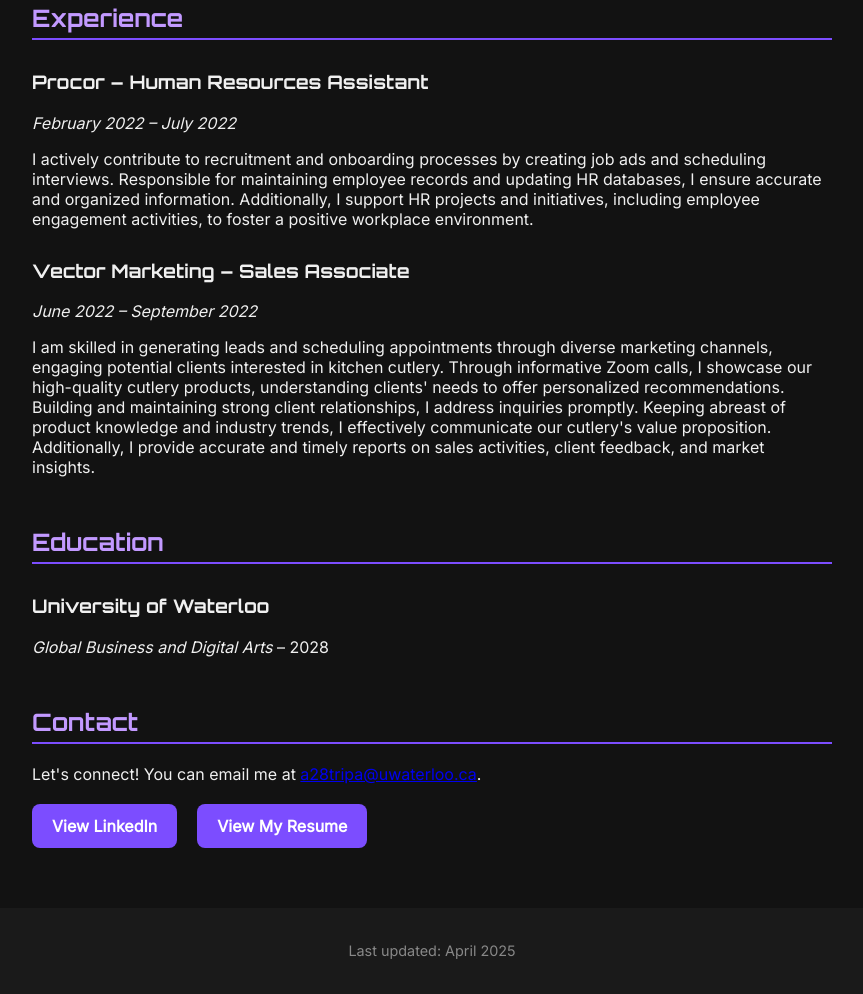
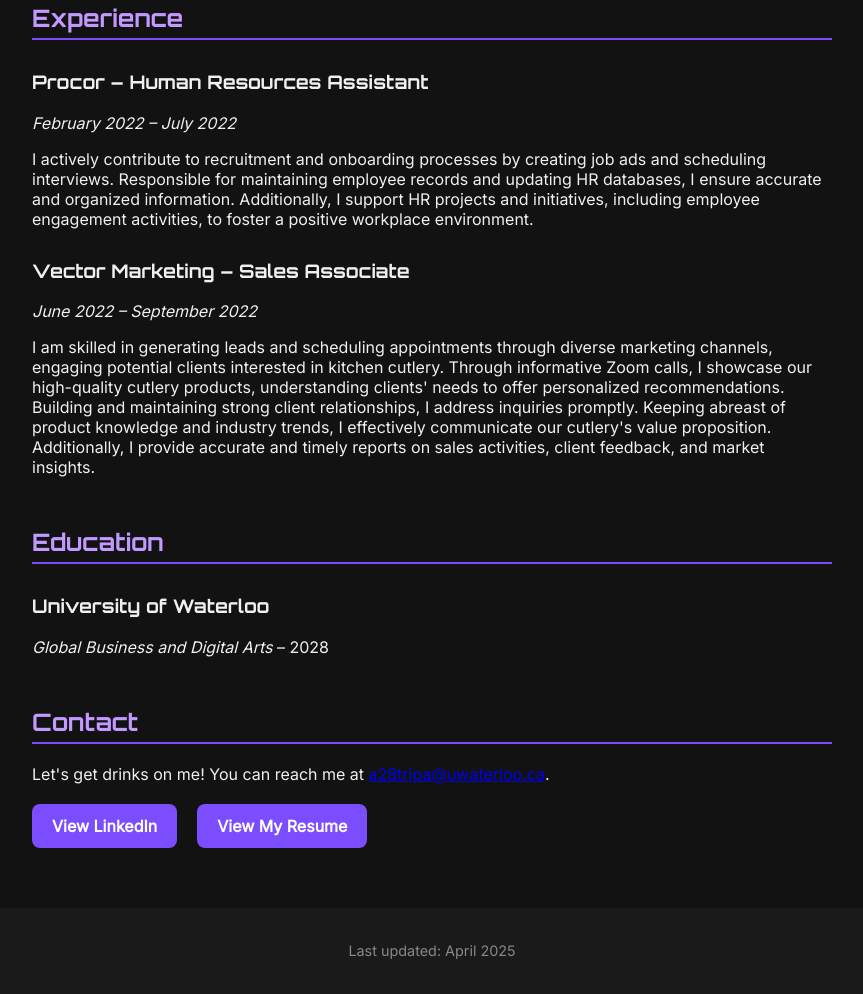
Before and after one commit to andytrip2005/FINAL228-LANDING, a plain HTML site: page index.html in a window 1280 px wide. Shown: the part 750-1744 px from the top of the page, without its empty margins (208-1071 px from the left). Drawn offline with Linux system fonts and the light colour scheme.

Commit message:
changed stuff

```diff
--- a/index.html
+++ b/index.html
@@ -161,7 +161,7 @@
 
   <section id="contact">
     <h2>Contact</h2>
-    <p>Let's connect! You can email me at <a href="mailto:a28tripa@uwaterloo.ca">a28tripa@uwaterloo.ca</a>.</p>
+    <p>Let's get drinks on me! You can reach me at <a href="mailto:a28tripa@uwaterloo.ca">a28tripa@uwaterloo.ca</a>.</p>
     <div class="button-container">
       <a class="button-link" href="https://www.linkedin.com/in/andy-tripathy-59770b2a1/" target="_blank">View LinkedIn</a>
       <a class="button-link" href="AndyTripathy_RESUME.pdf" target="_blank">View My Resume</a>
```
